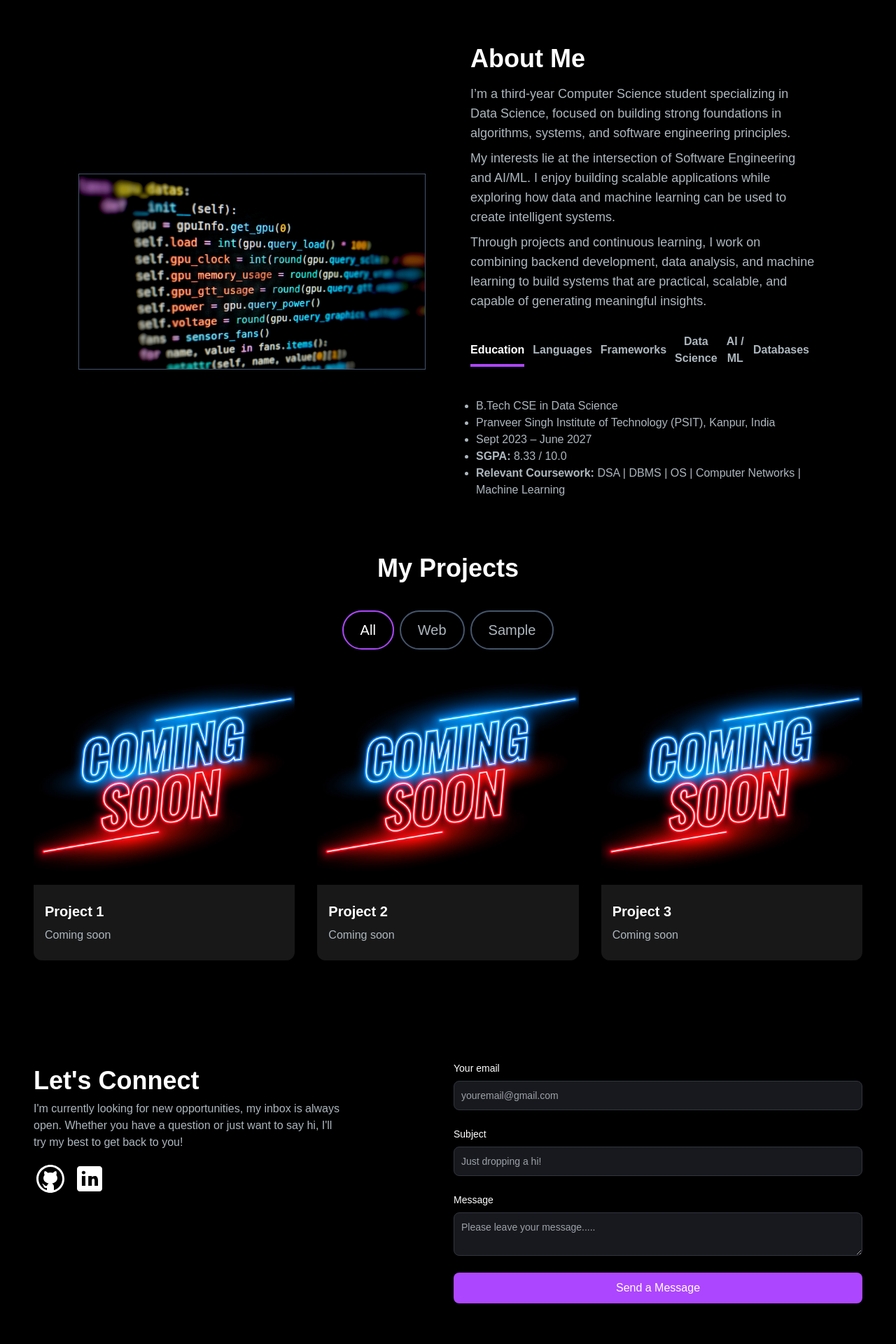
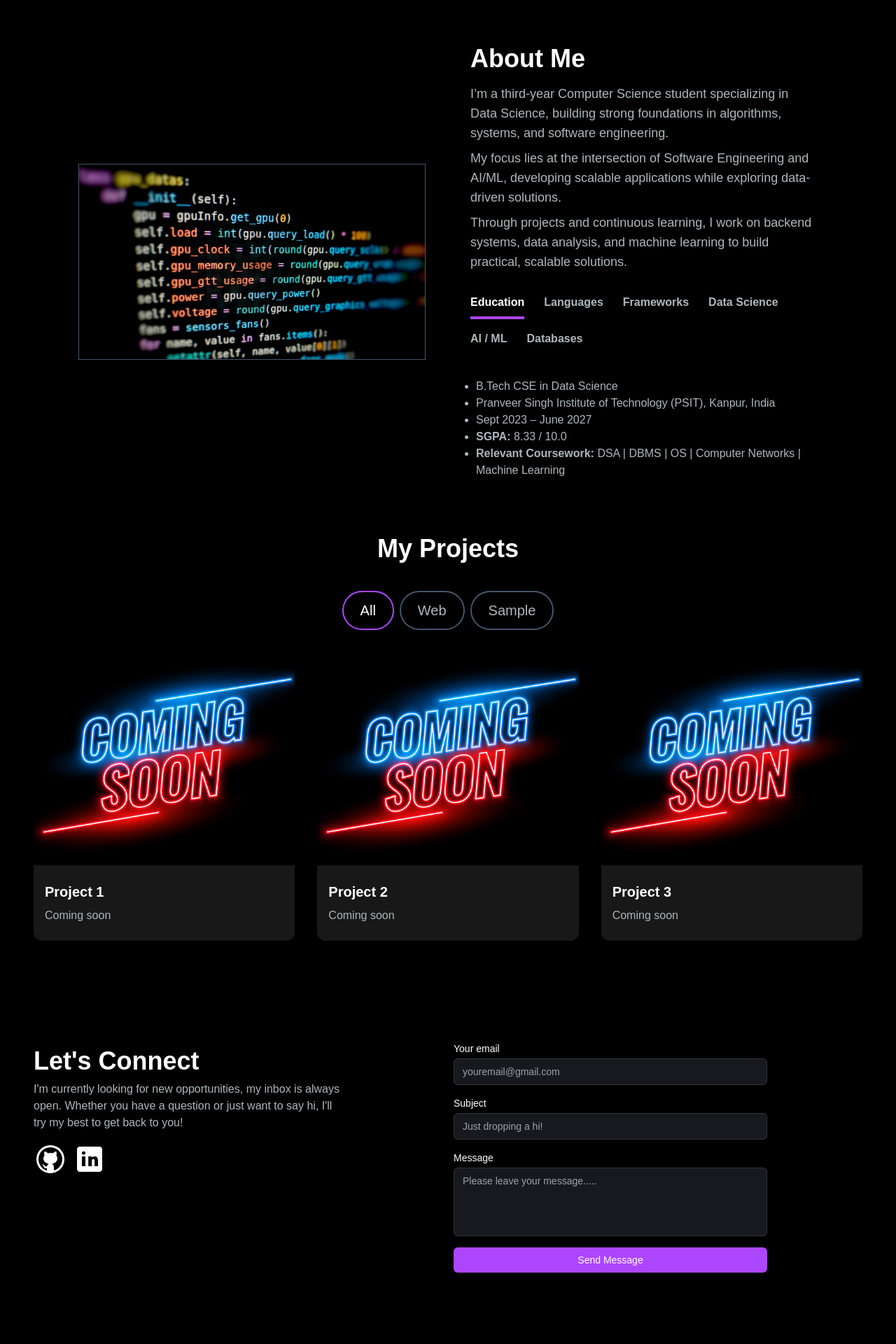
Before and after one commit to sumit-maurya18/portfolio, a Next.js app: page / in a window 1280 px wide. Shown: the part 640-2560 px from the top of the page at 70% size. Built offline with nearby package versions, Linux system fonts and the light colour scheme.

Commit message:
Corrected the UI

```diff
--- a/app/components/AboutSection.jsx
+++ b/app/components/AboutSection.jsx
@@ -8,12 +8,15 @@ const TAB_DATA = [
     title: "Education",
     id: "education",
     content: (
-      <ul className="list-disc pl-2 text-[#ADB7BE]">
+      <ul className="list-disc pl-2 text-[#ADB7BE] break-words">
         <li>B.Tech CSE in Data Science</li>
         <li>Pranveer Singh Institute of Technology (PSIT), Kanpur, India</li>
         <li>Sept 2023 – June 2027</li>
         <li><strong>SGPA: </strong>8.33 / 10.0</li>
-        <li><strong>Relevant Coursework: </strong>DSA | DBMS | OS | Computer Networks | Machine Learning</li>
+        <li>
+          <strong>Relevant Coursework: </strong>
+          DSA | DBMS | OS | Computer Networks | Machine Learning
+        </li>
       </ul>
     ),
   },
@@ -21,7 +24,7 @@ const TAB_DATA = [
     title: "Languages",
     id: "languages",
     content: (
-      <ul className="list-disc pl-2 text-[#ADB7BE]">
+      <ul className="list-disc pl-2 text-[#ADB7BE] break-words">
         <li>C++</li>
         <li>Python</li>
         <li>JavaScript</li>
@@ -33,7 +36,7 @@ const TAB_DATA = [
     title: "Frameworks",
     id: "frameworks",
     content: (
-      <ul className="list-disc pl-2 text-[#ADB7BE]">
+      <ul className="list-disc pl-2 text-[#ADB7BE] break-words">
         <li>React.js</li>
         <li>Next.js</li>
         <li>Node.js</li>
@@ -45,7 +48,7 @@ const TAB_DATA = [
     title: "Data Science",
     id: "datascience",
     content: (
-      <ul className="list-disc pl-2 text-[#ADB7BE]">
+      <ul className="list-disc pl-2 text-[#ADB7BE] break-words">
         <li>Pandas</li>
         <li>NumPy</li>
         <li>Matplotlib</li>
@@ -61,7 +64,7 @@ const TAB_DATA = [
     title: "AI / ML",
     id: "aiml",
     content: (
-      <ul className="list-disc pl-2 text-[#ADB7BE]">
+      <ul className="list-disc pl-2 text-[#ADB7BE] break-words">
         <li>Scikit-Learn</li>
         <li>Supervised & Unsupervised Learning</li>
         <li>Regression & Classification Models</li>
@@ -74,7 +77,7 @@ const TAB_DATA = [
     title: "Databases",
     id: "databases",
     content: (
-      <ul className="list-disc pl-2 text-[#ADB7BE]">
+      <ul className="list-disc pl-2 text-[#ADB7BE] break-words">
         <li>SQLite</li>
         <li>MongoDB</li>
         <li>PostgreSQL</li>
@@ -114,23 +117,21 @@ const AboutMe = () => {
 
           <p className="text-base lg:text-lg text-[#ADB7BE]">
             I’m a third-year Computer Science student specializing in Data Science,
-            focused on building strong foundations in algorithms, systems, and
-            software engineering principles.
+            building strong foundations in algorithms, systems, and software engineering.
           </p>
 
           <p className="text-base lg:text-lg mt-2 text-[#ADB7BE]">
-            My interests lie at the intersection of Software Engineering and
-            AI/ML. I enjoy building scalable applications while exploring how
-            data and machine learning can be used to create intelligent systems.
+            My focus lies at the intersection of Software Engineering and AI/ML,
+            developing scalable applications while exploring data-driven solutions.
           </p>
 
           <p className="text-base lg:text-lg mt-2 text-[#ADB7BE]">
-            Through projects and continuous learning, I work on combining backend
-            development, data analysis, and machine learning to build systems that
-            are practical, scalable, and capable of generating meaningful insights.
+            Through projects and continuous learning, I work on backend systems,
+            data analysis, and machine learning to build practical, scalable solutions.
           </p>
 
-          <div className="flex flex-row justify-start mt-8 mb-0">
+          {/* Responsive tab buttons container */}
+          <div className="flex flex-wrap gap-2 sm:gap-3 md:gap-4 mt-8 mb-0">
 
             <TabButton
               selectTab={() => handleTabChange("education")}
--- a/app/components/EmailSection.jsx
+++ b/app/components/EmailSection.jsx
@@ -90,21 +90,14 @@ const EmailSection = () => {
           <Link href="https://www.linkedin.com/in/sumitm620" target="_blank">
             <Image src={LinkedinIcon} alt='Linkedin Icon' />
           </Link>
-
-          {/* Uncomment if using Discord */}
-          {/*
-          <Link href="https://discord.com" target="_blank">
-            <Image src={DiscordIcon} alt='Discord Icon' />
-          </Link>
-          */}
         </div>
       </div>
 
-      <div>
-        <form className='flex flex-col' onSubmit={handleSubmit}>
+      <div className="max-w-md">
+        <form className='flex flex-col gap-4' onSubmit={handleSubmit}>
 
-          <div className='mb-6'>
-            <label htmlFor="email" className='text-white mb-2 block text-sm font-medium'>
+          <div>
+            <label htmlFor="email" className='text-white mb-1 block text-sm font-medium'>
               Your email
             </label>
 
@@ -113,13 +106,13 @@ const EmailSection = () => {
               type='email'
               id='email'
               required
-              className='bg-[#18191E] border border-[#33353F] placeholder-[#9CA2A9] text-gray-100 text-sm rounded-lg block w-full p-2.5'
+              className='bg-[#18191E] border border-[#33353F] placeholder-[#9CA2A9] text-gray-100 text-sm rounded-md block w-full px-3 py-2'
               placeholder='youremail@gmail.com'
             />
           </div>
 
-          <div className='mb-6'>
-            <label htmlFor="subject" className='text-white mb-2 block text-sm font-medium'>
+          <div>
+            <label htmlFor="subject" className='text-white mb-1 block text-sm font-medium'>
               Subject
             </label>
 
@@ -128,21 +121,22 @@ const EmailSection = () => {
               type='text'
               id='subject'
               required
-              className='bg-[#18191E] border border-[#33353F] placeholder-[#9CA2A9] text-gray-100 text-sm rounded-lg block w-full p-2.5'
+              className='bg-[#18191E] border border-[#33353F] placeholder-[#9CA2A9] text-gray-100 text-sm rounded-md block w-full px-3 py-2'
               placeholder='Just dropping a hi!'
             />
           </div>
 
-          <div className='mb-6'>
-            <label htmlFor='message' className='text-white block text-sm mb-2 font-medium'>
+          <div>
+            <label htmlFor='message' className='text-white block text-sm mb-1 font-medium'>
               Message
             </label>
 
             <textarea
               name='message'
               id='message'
+              rows="4"
               required
-              className='bg-[#18191E] border border-[#33353F] placeholder-[#9CA2A9] text-gray-100 text-sm rounded-lg block w-full p-2.5'
+              className='bg-[#18191E] border border-[#33353F] placeholder-[#9CA2A9] text-gray-100 text-sm rounded-md block w-full px-3 py-2 resize-none'
               placeholder='Please leave your message.....'
             />
           </div>
@@ -151,31 +145,31 @@ const EmailSection = () => {
           <button
             type='submit'
             disabled={loading}
-            className='bg-purple-500 hover:bg-purple-600 text-white font-medium py-2.5 px-5 rounded-lg w-full flex items-center justify-center gap-2'
+            className='bg-purple-500 hover:bg-purple-600 text-white text-sm font-medium py-2 px-4 rounded-md w-full flex items-center justify-center gap-2'
           >
 
             {/* Circular progress indicator while message is being sent */}
             {loading ? (
               <>
-                <div className="w-5 h-5 border-2 border-white border-t-transparent rounded-full animate-spin"></div>
+                <div className="w-4 h-4 border-2 border-white border-t-transparent rounded-full animate-spin"></div>
                 Sending...
               </>
             ) : (
-              "Send a Message"
+              "Send Message"
             )}
 
           </button>
 
           {/* Confirmation message */}
           {emailSubmitted && (
-            <p className='text-green-500 text-sm mt-2'>
+            <p className='text-green-500 text-sm'>
               Email sent successfully!
             </p>
           )}
 
           {/* Error message */}
           {errorMessage && (
-            <p className='text-red-500 text-sm mt-2'>
+            <p className='text-red-500 text-sm'>
               {errorMessage}
             </p>
           )}
```
